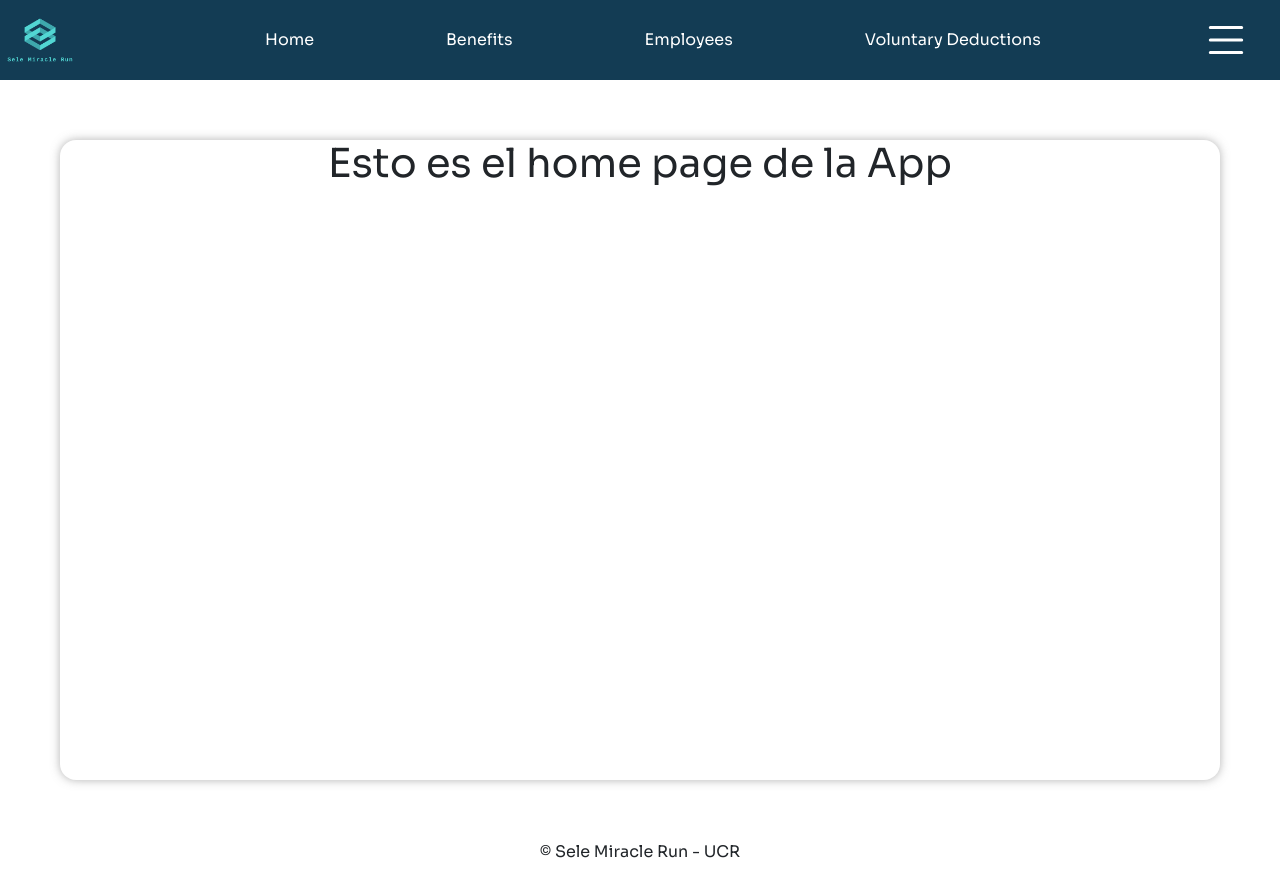
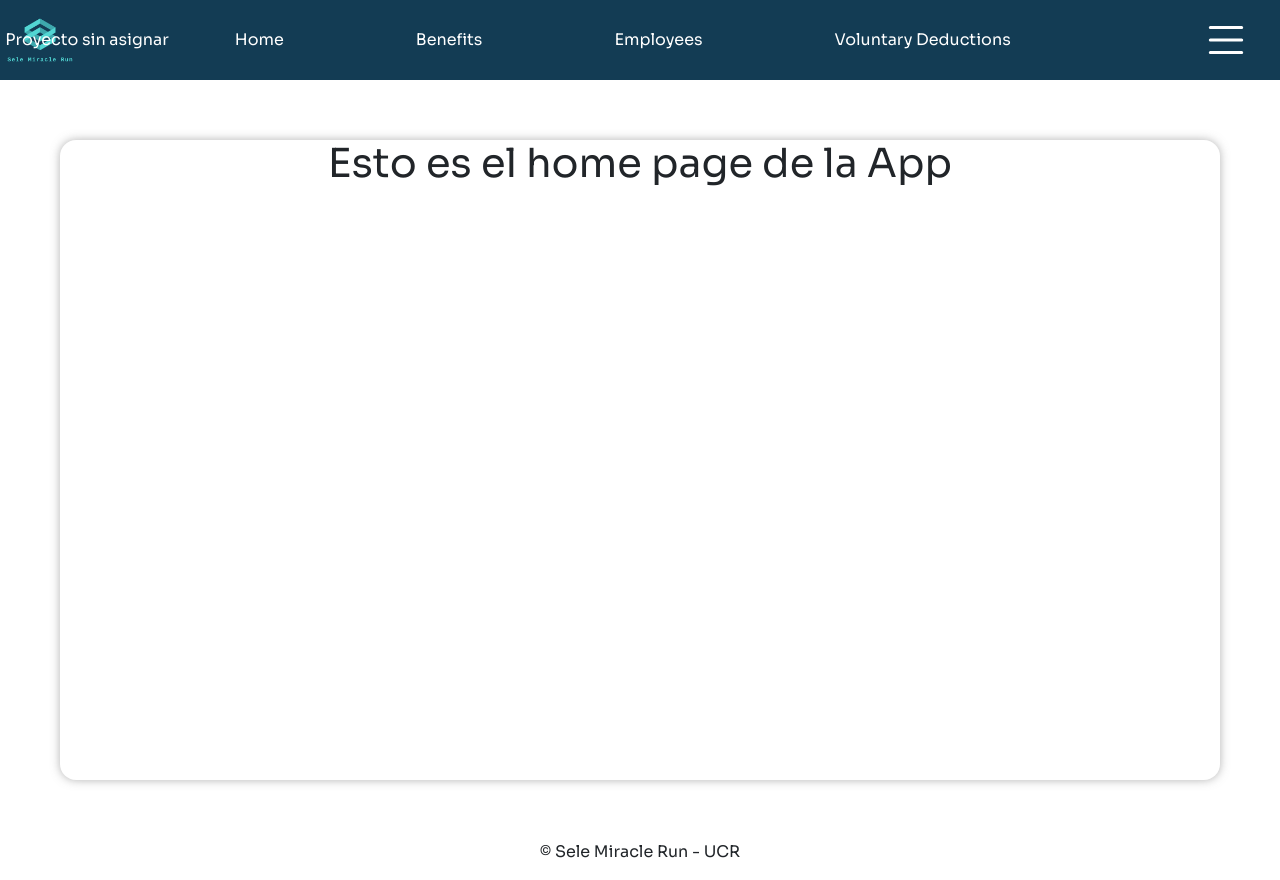
Before and after one commit to LuisBola12/PI-SeleMiracleRun, a React (Create React App) app in the folder FrontEnd/: page / in a window 1280 px wide. Built offline with nearby package versions, Linux system fonts and the light colour scheme.

Commit message:
Se termina el front end de la seleccion de projectos

```diff
--- a/FrontEnd/src/App.js
+++ b/FrontEnd/src/App.js
@@ -1,4 +1,4 @@
-import React, { createContext, useState } from 'react';
+import React, { useState } from 'react';
 import './App.css';
 import { BrowserRouter as Router, Route, Routes } from 'react-router-dom';
 import Home from './Pages/home';
@@ -9,14 +9,19 @@ import Contracts from './Pages/contracts';
 import ProjectContext from './Contexts/ProjectContext';
 import SelectProject from './Pages/payrollProjects/SelectProject';
 
-
+const database = [
+  { name: "Coca Cola", periodoDePago: 'semanal' },
+  { name: "Pepsi", periodoDePago: 'mensual' },
+  { name: "Radiadores Solceri", periodoDePago: 'quincenal' },
+]
 function App() {
   const [activeProject, setActiveProject] = useState('Proyecto sin asignar');
+  const [projects, setProjects] = useState(database)
 
   return (
-    <ProjectContext.Provider value={{ activeProject, setActiveProject }}>
+    <ProjectContext.Provider value={{ activeProject, setActiveProject, projects, setProjects }
+    }>
       <Router>
-        {/* <Navbar/> */}
         <Routes>
           <Route path="/" element={<Home />} />
           <Route path="home" element={<Home />} />
@@ -27,7 +32,7 @@ function App() {
           <Route path="projectAdmin" element={<SelectProject />} />
         </Routes>
       </Router>
-    </ProjectContext.Provider>
+    </ProjectContext.Provider >
   );
 }
 
--- /dev/null
+++ b/FrontEnd/src/Components/Navbar/Navbar.css
@@ -0,0 +1,6 @@
+.navbar-activeProject {
+  color: white;
+  font-size: 2vh;
+  margin-right: vh;
+  margin-left: -28vh;
+}
--- a/FrontEnd/src/Components/Navbar/Navbar.js
+++ b/FrontEnd/src/Components/Navbar/Navbar.js
@@ -1,4 +1,4 @@
-import React from "react";
+import React, { useContext } from "react";
 import {
   Nav,
   NavLink,
@@ -6,15 +6,23 @@ import {
   NavMenu,
 } from "./NavbarElements";
 import logo from "./logo.png";
-import DropdownMenu, { Sidebar } from "../SideBar/Sidebar";
+import DropdownMenu, { Sidebar } from "../SideBar/Sidebar.js";
 import { ReactComponent as ListIcon } from '../SideBar/icons/list.svg';
+import ProjectContext from "../../Contexts/ProjectContext";
+import './Navbar.css'
+
 const Navbar = () => {
+  const { activeProject } = useContext(ProjectContext);
+
   return (
     <>
       <Nav>
         <img src={logo} alt="logo" />
         <Bars />
+
         <NavMenu>
+          <label className="navbar-activeProject">{activeProject}</label>
+
           <NavLink to="/home" activestyle='true'>
             Home
           </NavLink>
--- a/FrontEnd/src/Components/newProjectForm/NewProjectForm.js
+++ b/FrontEnd/src/Components/newProjectForm/NewProjectForm.js
@@ -9,22 +9,13 @@ import React, { useState } from 'react'
 import './NewProject.css'
 
 // import Multiselect from 'multiselect-react-dropdown'
-const optionss = [
-  { name: 'char', value: false },
-  { name: 'jo', value: false },
-  { name: 'ja', value: false },
-]
 
 
 
 const NewProjectForm = ({ cover, addNewEntry, actualData, employeesDatabase }) => {
 
   const [name, setName] = useState('');
-  const [employees, setEmployees] = useState(employeesDatabase);
   const [paymentPeriod, setPaymentPeriod] = useState('Mensual');
-  const [selectedEmployees, setSelectedEmployees] = useState([]);
-  const [options, settOptions] = useState(optionss);
-
   const [warning, setWarning] = useState('');
 
 
@@ -32,7 +23,7 @@ const NewProjectForm = ({ cover, addNewEntry, actualData, employeesDatabase }) =
     if (name && paymentPeriod) {
       const names = [];
       actualData.map((index) => {
-        names.push(index.name);
+        return names.push(index.name);
       })
       if (!names.includes(name)) {
         const newData = {
@@ -45,7 +36,7 @@ const NewProjectForm = ({ cover, addNewEntry, actualData, employeesDatabase }) =
         setPaymentPeriod("");
         cover();
       } else {
-        setWarning('*That benefit already exist')
+        setWarning('*That Project Name already exist')
       }
 
     }
--- a/FrontEnd/src/Pages/payrollProjects/SelectProject.js
+++ b/FrontEnd/src/Pages/payrollProjects/SelectProject.js
@@ -7,26 +7,20 @@ import { useNavigate } from 'react-router-dom';
 import '../../App.css'
 import './SelectProject.css'
 
-const database = [
-  { name: "Coca Cola", periodoDePago: 'semanal' },
-  { name: "Pepsi", periodoDePago: 'mensual' },
-  { name: "Radiadores Solceri", periodoDePago: 'quincenal' },
-]
+
 
 const employeesDatabase = ['Charlie', 'Jarod', 'Javier', 'Luis', 'Josef'];
 
 const SelectProject = () => {
   const navigate = useNavigate();
-  const { activeProject, setActiveProject } = useContext(ProjectContext);
-  const [data, setData] = useState(database);
+  const { activeProject, setActiveProject, projects, setProjects } = useContext(ProjectContext);
   const [viewModal, setViewModal] = useState(false);
-
 
   const handleCloseChild = () => {
     setViewModal(false);
   }
   const addNewEntry = (newEntry) => {
-    setData([...data, newEntry]);
+    setProjects([...projects, newEntry]);
   }
 
   const handleProjectSelection = (projectName) => {
@@ -55,7 +49,7 @@ const SelectProject = () => {
 
       <div className=" project-projectsRow">
         {
-          data.map((project) => {
+          projects.map((project) => {
             return (
               <div key={project.name} className='project-projectBox'>
                 <button
@@ -74,15 +68,9 @@ const SelectProject = () => {
         </div>
       </div>
 
-      {/* <div>
-        <button className="project-buttonCreate" onClick={() => printActiveProject()}>+</button>
-        <p className='project-AddNewProjectText'></p>
-      </div> */}
-
-
       <Modal show={viewModal} centered={true} dialogClassName='modal-90w'>
         <NewProjectForm cover={handleCloseChild} addNewEntry={addNewEntry}
-          actualData={data} employeesDatabase={employeesDatabase} />
+          actualData={projects} employeesDatabase={employeesDatabase} />
       </Modal>
 
 
```
